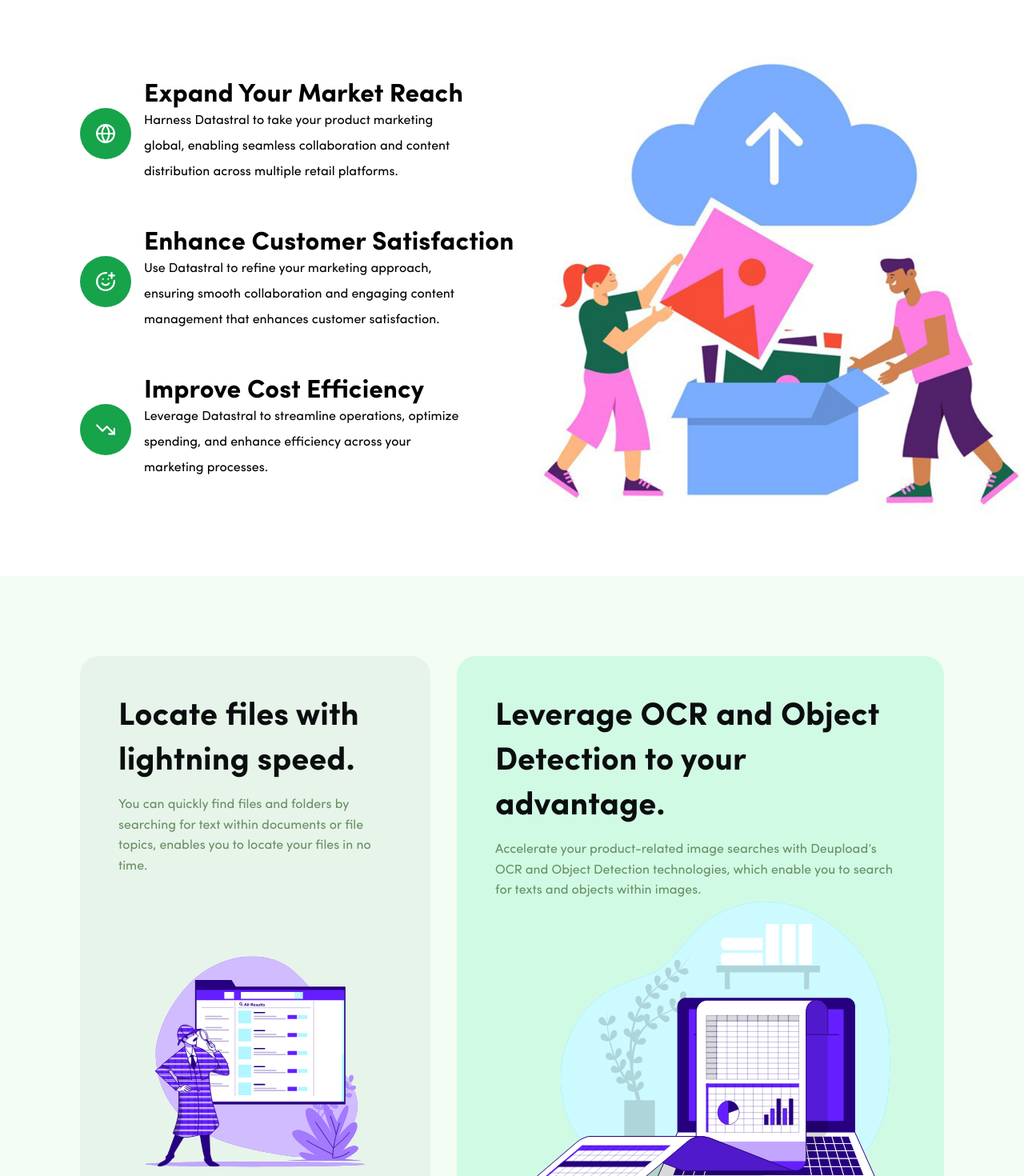
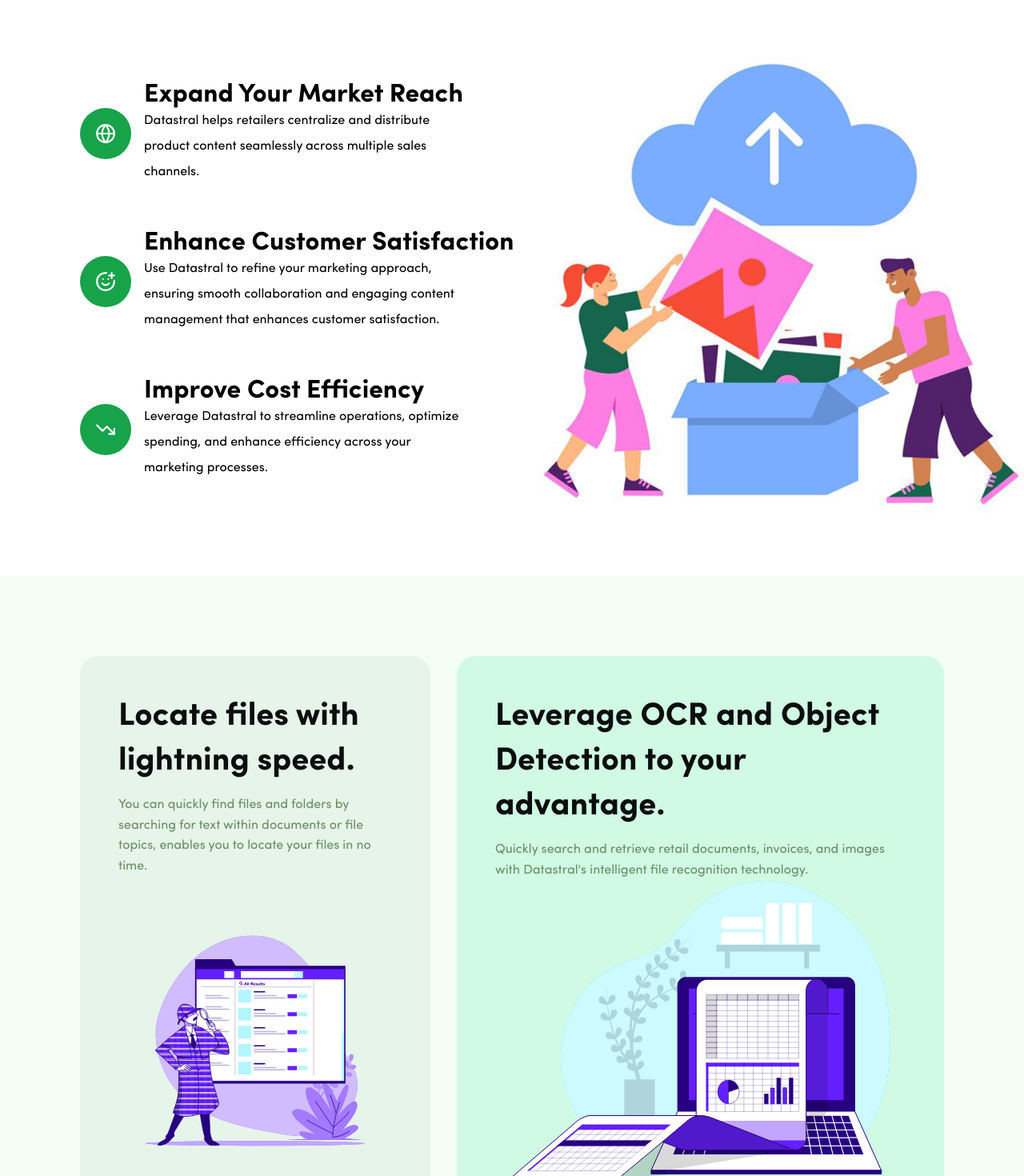
Before and after one commit to Ulephraim/datastral, a Next.js app: page / in a window 1280 px wide. Shown: the part 880-2350 px from the top of the page at 80% size. Built offline with nearby package versions, Linux system fonts and the light colour scheme.

Commit message:
modified text content

```diff
--- a/app/components/advantages.tsx
+++ b/app/components/advantages.tsx
@@ -33,7 +33,8 @@
           <Advantage
             icon={<Globe size={26} color="white" />}
             title="Expand Your Market Reach"
-            content="Harness Datastral to take your product marketing global, enabling seamless collaboration and content distribution across multiple retail platforms."
+            content="Datastral helps retailers centralize and distribute product content seamlessly across multiple sales channels.
+            "
           />
           <Advantage
             icon={<SmilePlus size={26} color="white" />}
--- a/app/components/footer.tsx
+++ b/app/components/footer.tsx
@@ -55,9 +55,9 @@
         <div className="about">
           <p className="title">What is Datastral ?</p>
           <p className="text">
-            Datastral is a blockchain-powered cloud storage service built on
-            Web3 technology, enabling teams to collaborate and share files with
-            unparalleled privacy.
+            Datastral is a retail-optimized content management system designed
+            to streamline data handling, ensuring secure storage, real-time
+            collaboration, and efficient analysis of retail operations data.
           </p>
           <Image src={secureBadge} alt="secure badge" />
         </div>
--- a/app/components/locate.tsx
+++ b/app/components/locate.tsx
@@ -1,6 +1,8 @@
-import Image from "next/image";
-import locateImg from "@/assets/svg/locate.svg";
-import leverageImg from "@/assets/svg/leverage.svg";
+/** @format */
+
+import Image from 'next/image';
+import locateImg from '@/assets/svg/locate.svg';
+import leverageImg from '@/assets/svg/leverage.svg';
 
 function Item({
   title,
@@ -32,7 +34,7 @@
       />
       <Item
         title="Leverage OCR and Object Detection to your advantage."
-        content="Accelerate your product-related image searches with Deupload’s OCR and Object Detection technologies, which enable you to search for texts and objects within images."
+        content="Quickly search and retrieve retail documents, invoices, and images with Datastral's intelligent file recognition technology."
         image={leverageImg}
       />
     </section>
```
